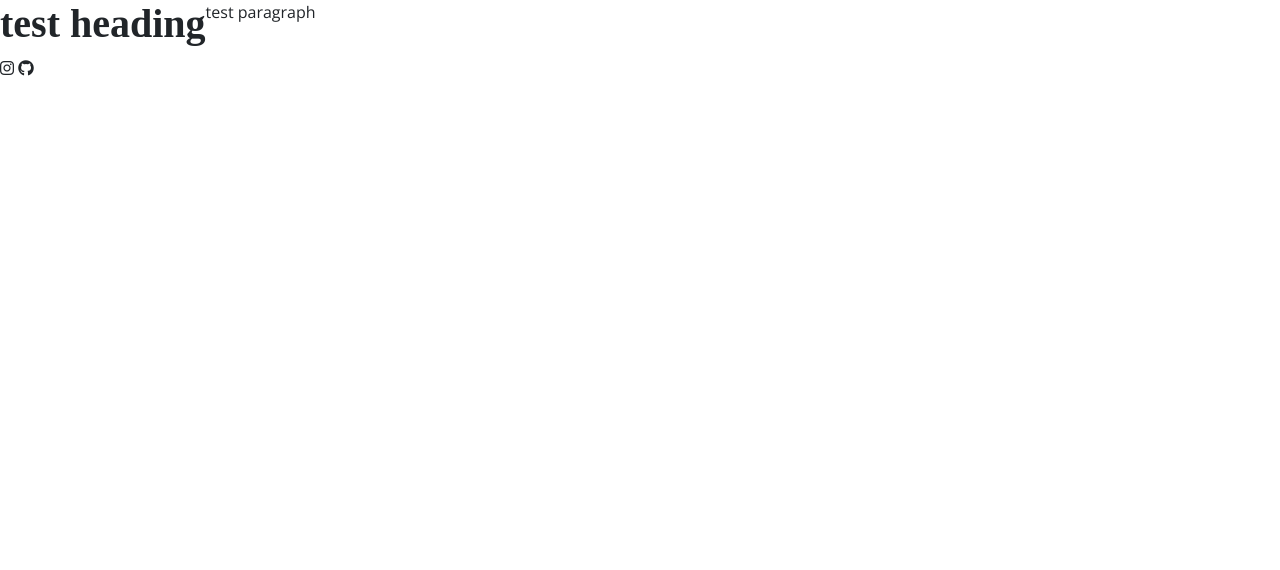
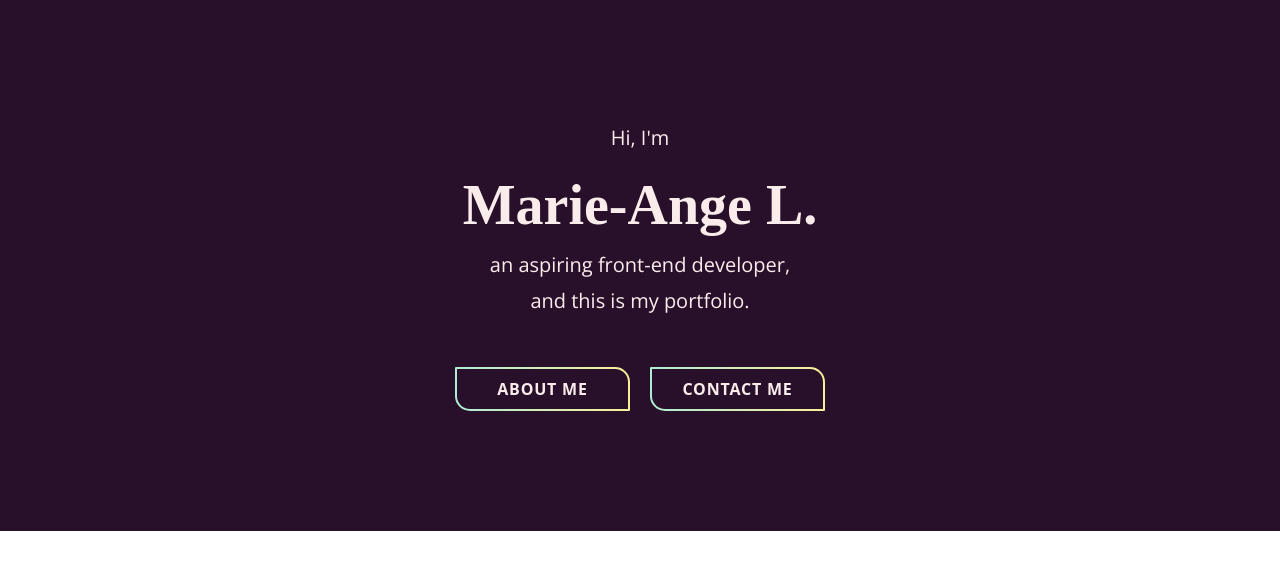
Before and after one commit to Marie-Ange-L/Responsive-Portfolio-project, a plain HTML site: page index.html in a window 1280 px wide. Drawn offline with nearby package versions, Linux system fonts and the light colour scheme; a web font is replaced by a local one.

Commit message:
Homepage Hero setup

```diff
--- a/index.html
+++ b/index.html
@@ -28,14 +28,20 @@
 			src="https://kit.fontawesome.com/79fdbc0739.js"
 			crossorigin="anonymous"
 		></script>
-		<title>Document</title>
+		<title>Marie-Ange L. | Portfolio</title>
 	</head>
 	<body>
-		<div class="d-flex">
-			<h1>test heading</h1>
-			<p>test paragraph</p>
+		<div class="hero">
+			<p>Hi, I'm</p>
+			<h1>Marie-Ange&nbsp;L.</h1>
+			<p class="mb-5">
+				an aspiring front-end developer,<br />
+				and this is my portfolio.
+			</p>
+			<div class="d-flex justify-content-center">
+				<button href="#" class="main-button">About me</button>
+				<button href="#" class="main-button">Contact me</button>
+			</div>
 		</div>
-		<i class="fa-brands fa-instagram"></i>
-		<i class="fa-brands fa-github"></i>
 	</body>
 </html>
--- a/src/style.css
+++ b/src/style.css
@@ -1,9 +1,60 @@
-h1 {
-	font-family: Proza Libre;
+:root {
+	--primary-color: #29102a;
+	--secondary-color: #fbecec;
+	--color-gradA: #adedd5;
+	--color-gradB: #fbee97;
+	--heading-font: "Proza Libre";
+	--content-font: "Open Sans";
+}
+
+h1,
+h2,
+h3,
+h4 {
+	font-family: var(--heading-font);
 	font-weight: bold;
 }
 
-p {
-	font-family: Open Sans;
-	font-weight: 100;
+h1 {
+	font-size: 56px;
 }
+
+.hero {
+	background-color: var(--primary-color);
+	color: var(--secondary-color);
+	text-align: center;
+	padding: 120px 20px;
+}
+
+.hero p {
+	font-family: var(--content-font);
+	font-size: 20px;
+	line-height: 36px;
+}
+
+button.main-button {
+	margin: 0 10px;
+	width: 175px;
+	border-radius: 1px 15px 1px 15px;
+	padding: 0.5rem;
+	font-size: 1rem;
+	font-weight: 600;
+	letter-spacing: 0.05em;
+	color: var(--secondary-color);
+	text-transform: uppercase;
+	box-shadow: 0 0 6px 0 black;
+	border: solid 2px transparent;
+	background-image: linear-gradient(
+			rgba(255, 255, 255, 0),
+			rgba(255, 255, 255, 0)
+		),
+		linear-gradient(90deg, var(--color-gradA), var(--color-gradB));
+	background-origin: border-box;
+	background-clip: content-box, border-box;
+	box-shadow: 2px 1000px 1px var(--primary-color) inset;
+}
+
+button.main-button:hover {
+	box-shadow: none;
+	color: var(--primary-color);
+}
```
